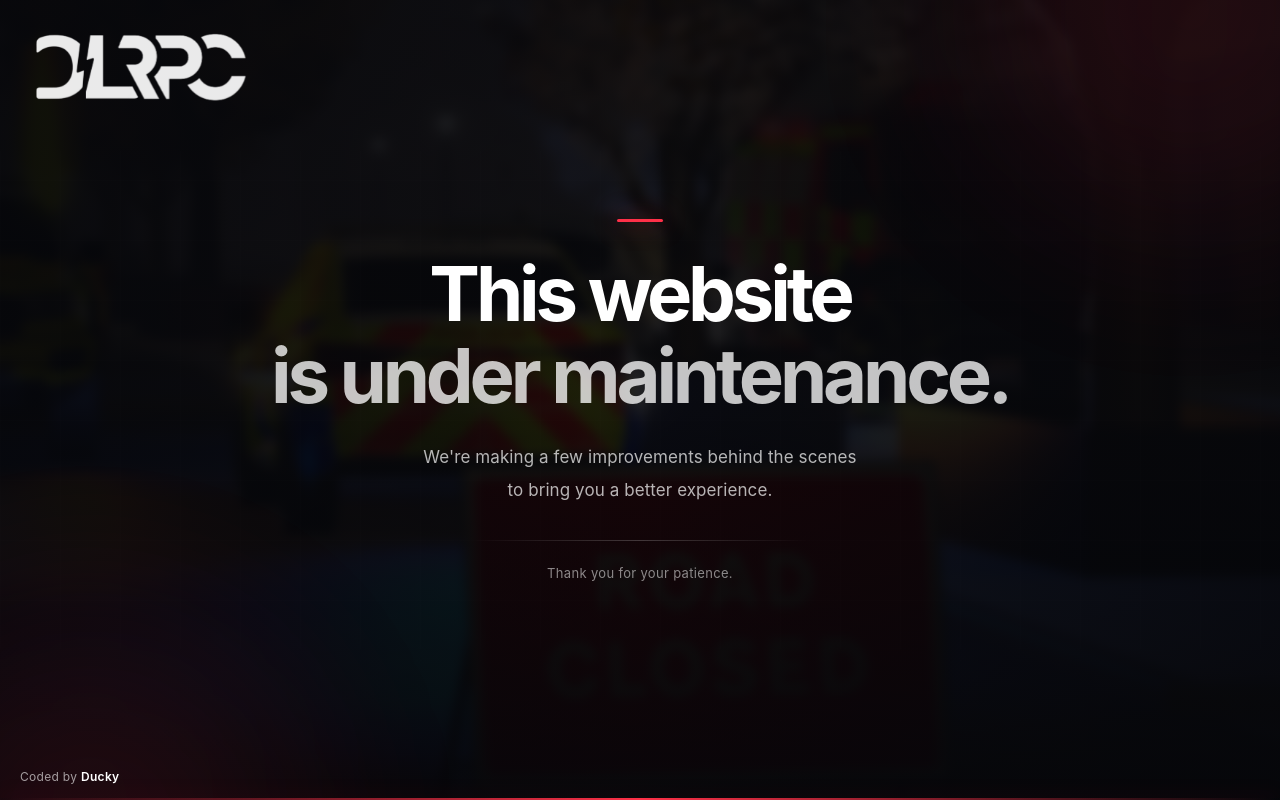
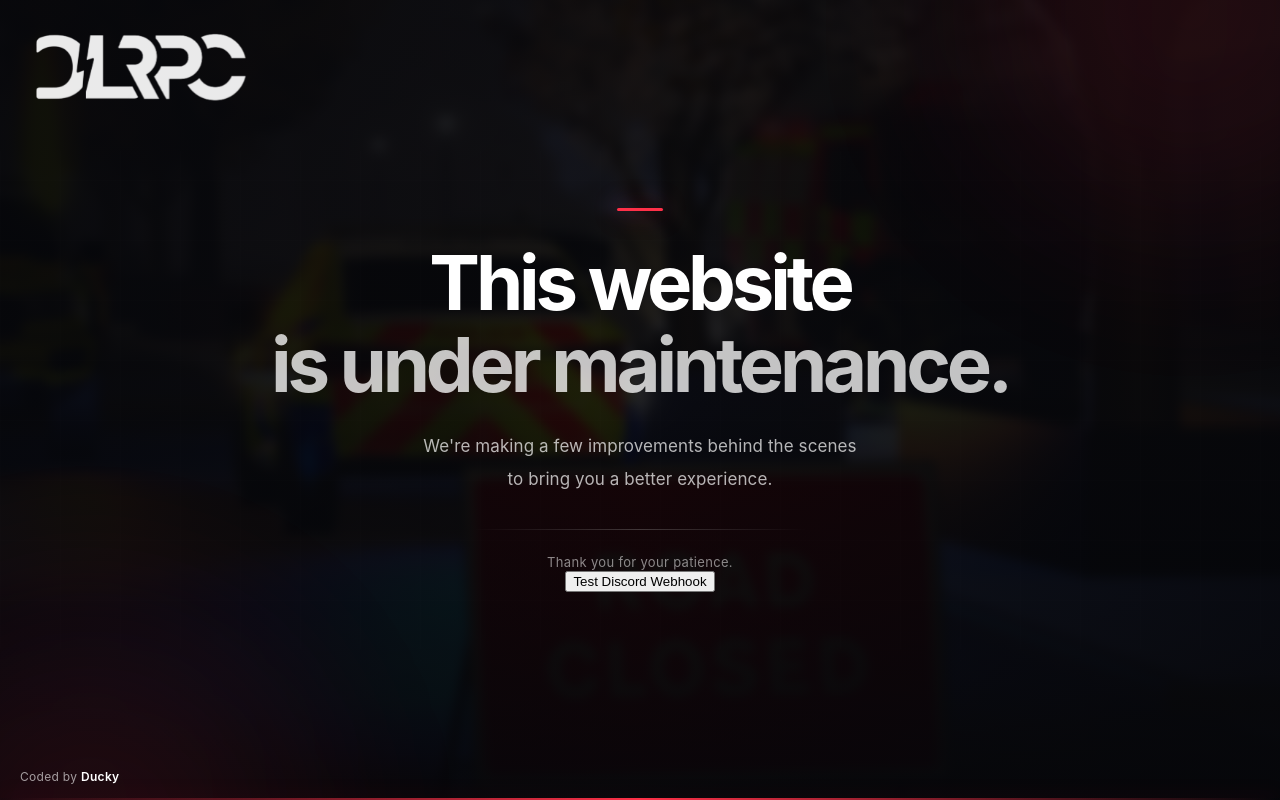
Before and after one commit to swift-sys/oxford-website, a React (Vite) app: page / in a window 1280 px wide. Built offline with nearby package versions, Linux system fonts and the light colour scheme; no server answers.

Commit message:
Implement Discord webhook test functionality
Added a button to test the Discord webhook and display the status.

```diff
--- a/src/pages/Maintenance.tsx
+++ b/src/pages/Maintenance.tsx
@@ -1,23 +1,55 @@
+import { useState } from "react";
 import "../styles/maintenance.css";
 
 export default function Maintenance() {
+  const [testStatus, setTestStatus] = useState("");
+
+  async function testDiscordWebhook() {
+    setTestStatus("Sending test...");
+
+    try {
+      const response = await fetch("/api/page-view", {
+        method: "POST",
+        headers: {
+          "Content-Type": "application/json",
+        },
+        body: JSON.stringify({
+          visitorId: "manual-test",
+          url: window.location.pathname,
+          title: "Discord Webhook Test",
+          referrer: document.referrer || "Manual test",
+          timestamp: new Date().toISOString(),
+        }),
+      });
+
+      const result = await response.text();
+
+      if (!response.ok) {
+        setTestStatus(`Failed (${response.status}): ${result}`);
+        return;
+      }
+
+      setTestStatus(`API responded successfully: ${result}`);
+    } catch (error) {
+      setTestStatus(
+        `Request error: ${error instanceof Error ? error.message : "Unknown error"}`,
+      );
+    }
+  }
+
   return (
     <main className="maintenance-page">
-      {/* Background */}
       <div className="maintenance-background" />
       <div className="maintenance-overlay" />
       <div className="maintenance-grid" />
 
-      {/* Decorative lighting */}
       <div className="maintenance-glow maintenance-glow-one" />
       <div className="maintenance-glow maintenance-glow-two" />
 
-      {/* Oxford Roleplay Logo */}
       <div className="maintenance-corner-logo">
         <img src="/clrpc_wm.png" alt="Oxford Roleplay" />
       </div>
 
-      {/* Main Content */}
       <section className="maintenance-content">
         <div className="maintenance-accent-line" />
 
@@ -38,12 +70,25 @@ export default function Maintenance() {
         <p className="maintenance-footer">
           Thank you for your patience.
         </p>
+
+        <button
+          type="button"
+          onClick={testDiscordWebhook}
+          disabled={testStatus === "Sending test..."}
+          className="discord-test-button"
+        >
+          Test Discord Webhook
+        </button>
+
+        {testStatus && (
+          <p role="status" aria-live="polite">
+            {testStatus}
+          </p>
+        )}
       </section>
 
-      {/* Bottom Accent */}
       <div className="maintenance-bottom-accent" />
 
-      {/* Developer Watermark */}
       <div className="maintenance-watermark">
         Coded by{" "}
         <a
```
